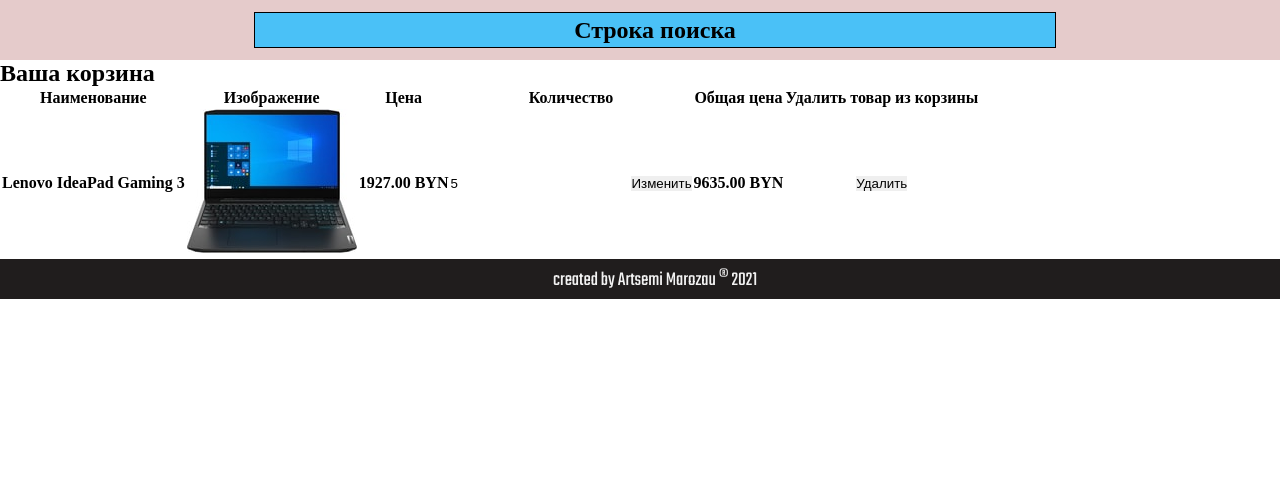
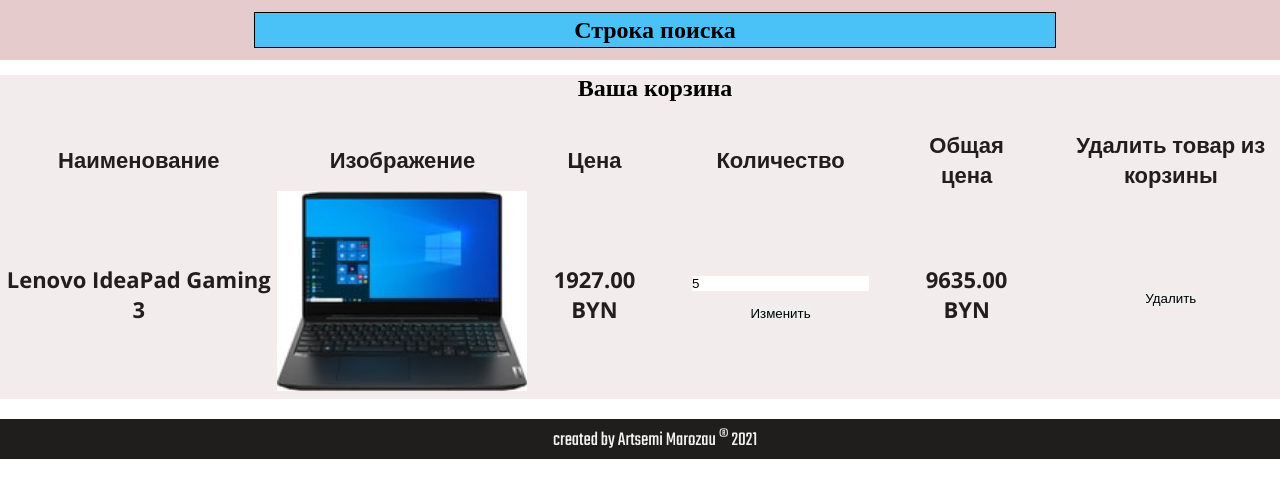
Before and after one commit to qqzii/testsite, a Django app: page /cart/ in a window 1280 px wide. Shown: the part 81-579 px from the top of the page. Run offline with Django 3.2, Linux system fonts and the light colour scheme; a user stored in the database is signed in; data comes from the database, SQL or seed files in the repository; data that the repository does not hold is empty.

Commit message:
08.08.21

```diff
--- a/mysite/app/static/css/cart.css
+++ b/mysite/app/static/css/cart.css
@@ -1,12 +1,19 @@
 .cart{
-
+    background-color: #F2ECEC;
 }
 .cart__container{
 
 }
 .cart__your-cart{
-
+    text-align: center;
+    margin-top: 15px;
 }
 .cart__table{
-
+    margin-top: 25px;
+    margin-bottom: 20px;
+    width: 100%;
+    font-family: 'Open Sans', sans-serif;
+    color: #241D1D;
+    font-size: 22px;
+    font-weight: 500;
 }
--- a/mysite/app/templates/cart.html
+++ b/mysite/app/templates/cart.html
@@ -21,7 +21,7 @@
                             <tr>
                                 <th>{{ item.content_object.title }}</th>
                                 <th>
-                                    <img src="{{ item.content_object.image.url }}" alt="">
+                                    <img src="{{ item.content_object.image.url }}" alt="" class="products__image">
                                 </th>
                                 <th>{{ item.content_object.price }} BYN</th>
                                 <th>
```
